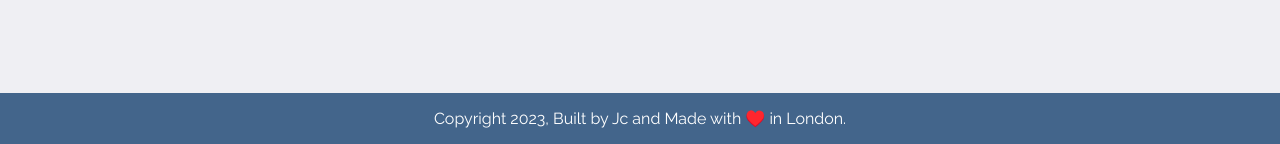
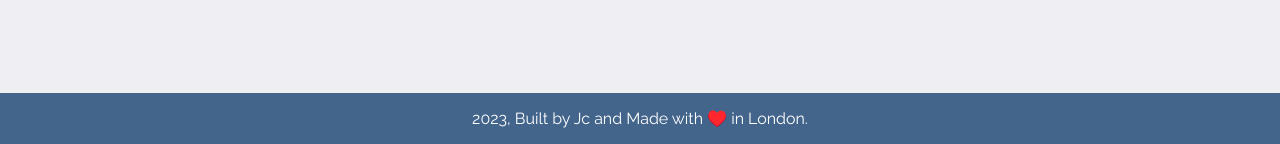
Before and after one commit to madebyJC/my-blog-website, a Flask app: page / in a window 1280 px wide. Shown: the part 656-800 px from the top of the page. Run offline with Flask 3, Linux system fonts and the light colour scheme; data that the repository does not hold is empty.

Commit message:
footer text fixed

```diff
--- a/templates/index.html
+++ b/templates/index.html
@@ -47,6 +47,6 @@
 </div>
 </body>
 <footer>
-    <p>Copyright {{ year }}, Built by Jc and Made with ♥️ in London.</p>
+    <p>{{ year }}, Built by Jc and Made with ♥️ in London.</p>
 </footer>
 </html>
--- a/templates/post.html
+++ b/templates/post.html
@@ -46,6 +46,6 @@
 </div>
 </body>
 <footer>
-    <p>Copyright {{ year }}, Built by Jc and Made with ♥️ in London.</p>
+    <p>{{ year }}, Built by Jc and Made with ♥️ in London.</p>
 </footer>
 </html>
```
